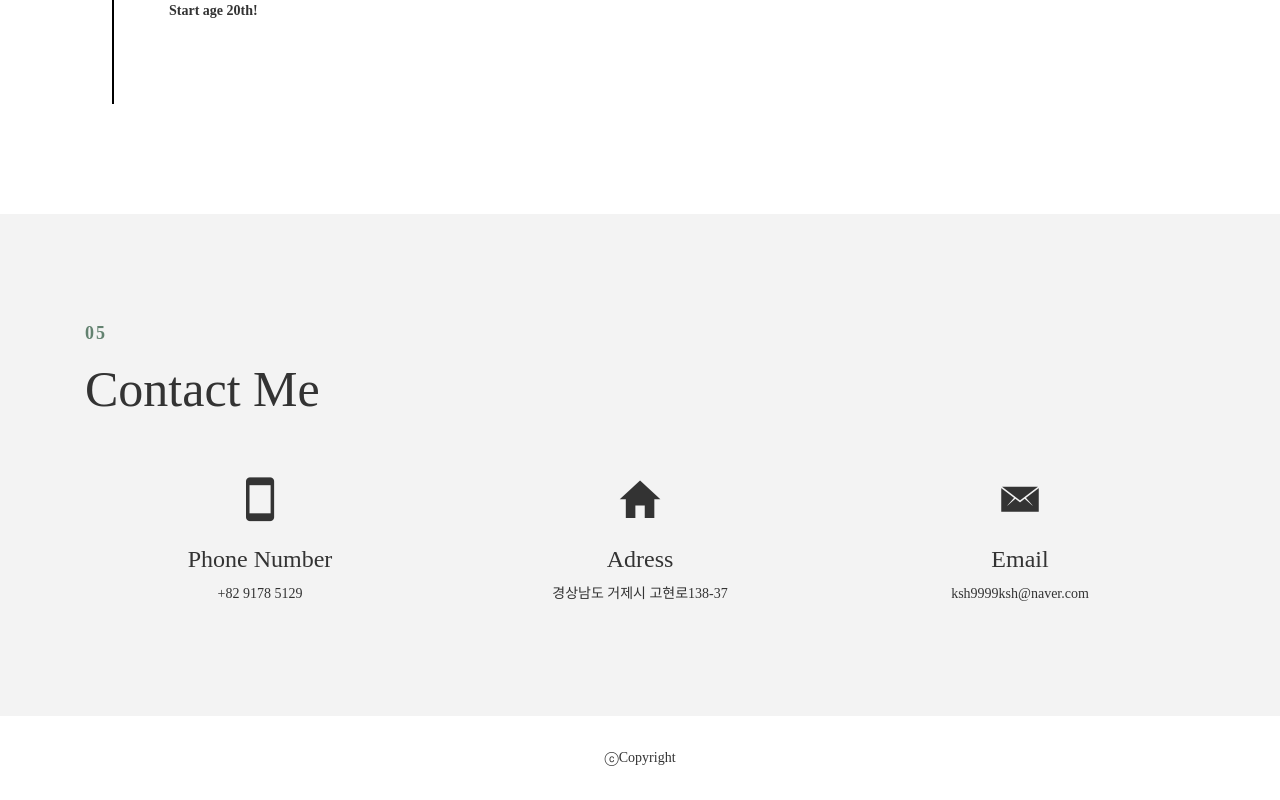
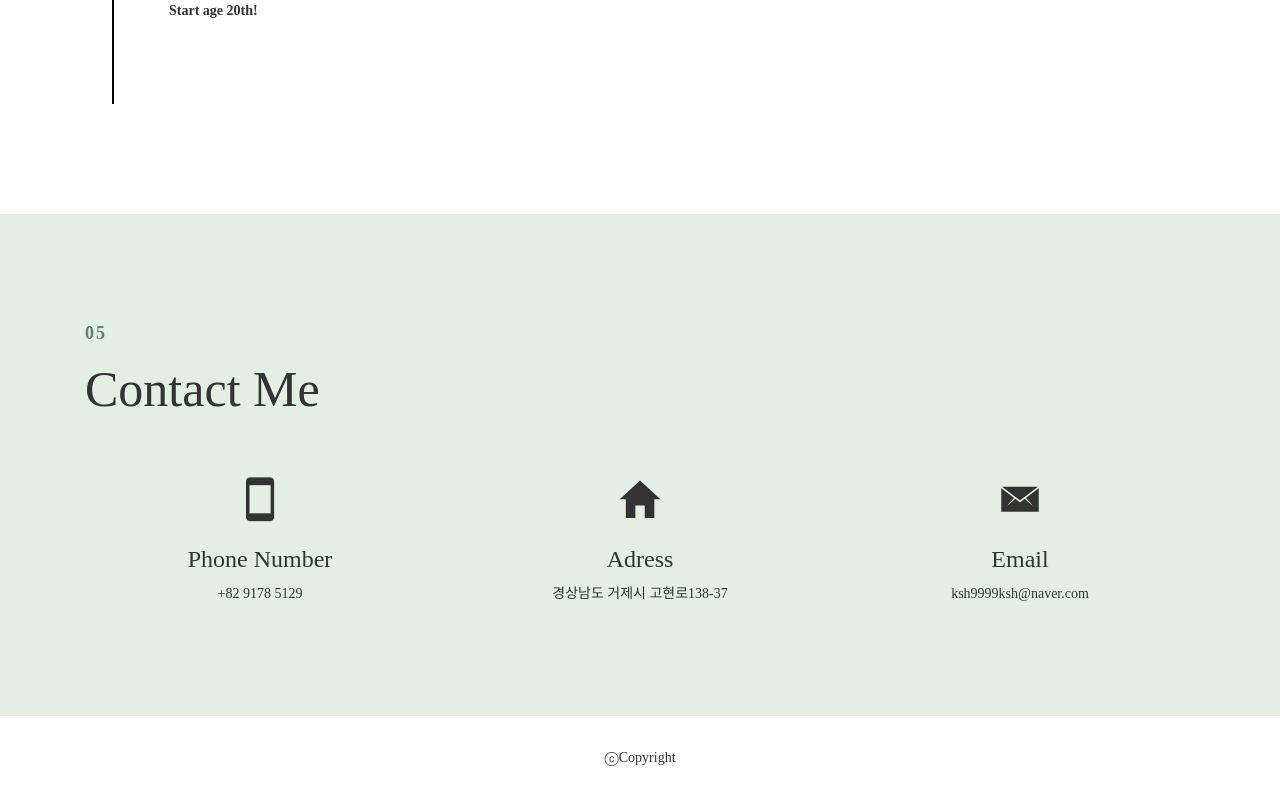
Before and after one commit to sueee06/suhui_personal, a plain HTML site: page index.html in a window 1280 px wide. Shown: the part 3796-4596 px from the top of the page. Drawn offline with Linux system fonts and the light colour scheme; files whose address does not match are found by name; a web font is replaced by a local one.

Commit message:
style.css

```diff
--- a/css/style.css
+++ b/css/style.css
@@ -690,7 +690,7 @@ a.active {
 
 #contact {
     padding: 100px 0;
-    background: #f3f3f3
+    background: #e3efe3;
 }
 
 #contact-form input,
```
